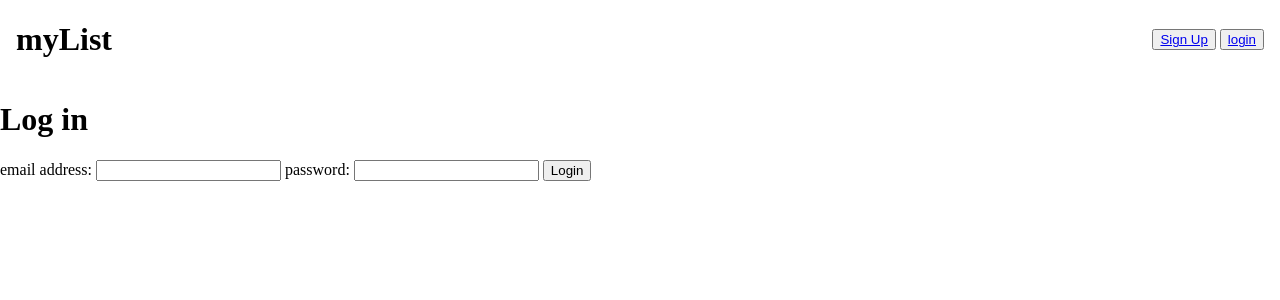
After one commit to sowulff/checklist, a PHP site: page /login-form.php in a window 1280 px wide. The commit adds this page. Shown: the top 300 px of the page. Run offline with PHP 8.4, Linux system fonts and the light colour scheme.

Commit message:
autoload

```diff
--- /dev/null
+++ b/login-form.php
@@ -0,0 +1,11 @@
+<?php require __DIR__ . '/views/header.php'; ?>
+
+<h1>Log in</h1>
+
+<form action="users/login.php" method="post">
+    <label for="email_address">email address:</label>
+    <input type="email" name="email_address" id="email_address">
+    <label for="password">password:</label>
+    <input type="password" name="password" id="password">
+    <button type="submit">Login</button>
+</form>
--- a/views/header.php
+++ b/views/header.php
@@ -16,6 +16,6 @@
         <h1>myList</h1>
         <div class="nav-buttons">
             <button class="signup"><a href="signup.php">Sign Up</a></button>
-            <button class="login"><a href="login.php">login</a></button>
+            <button class="login"><a href="login-form.php">login</a></button>
         </div>
     </header>
```
Also changed, not shown: app/autoload.php (added).
